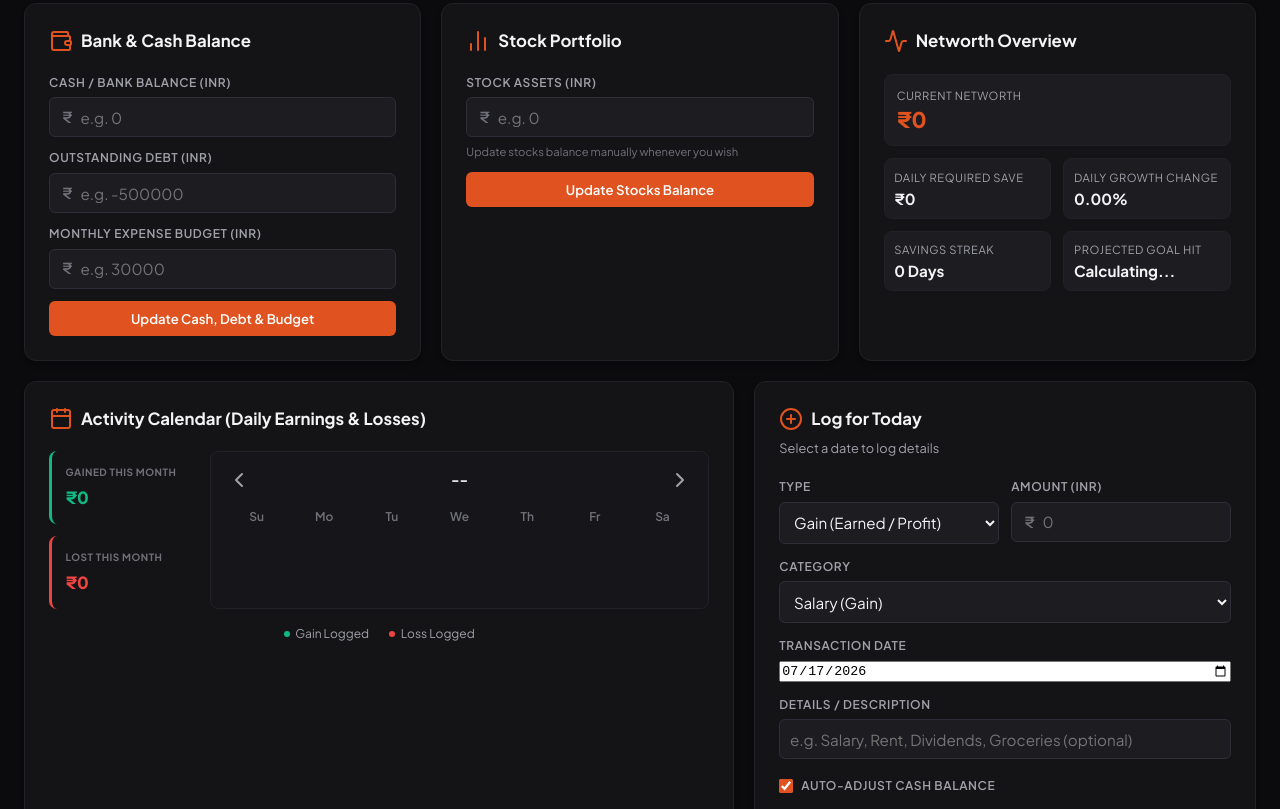
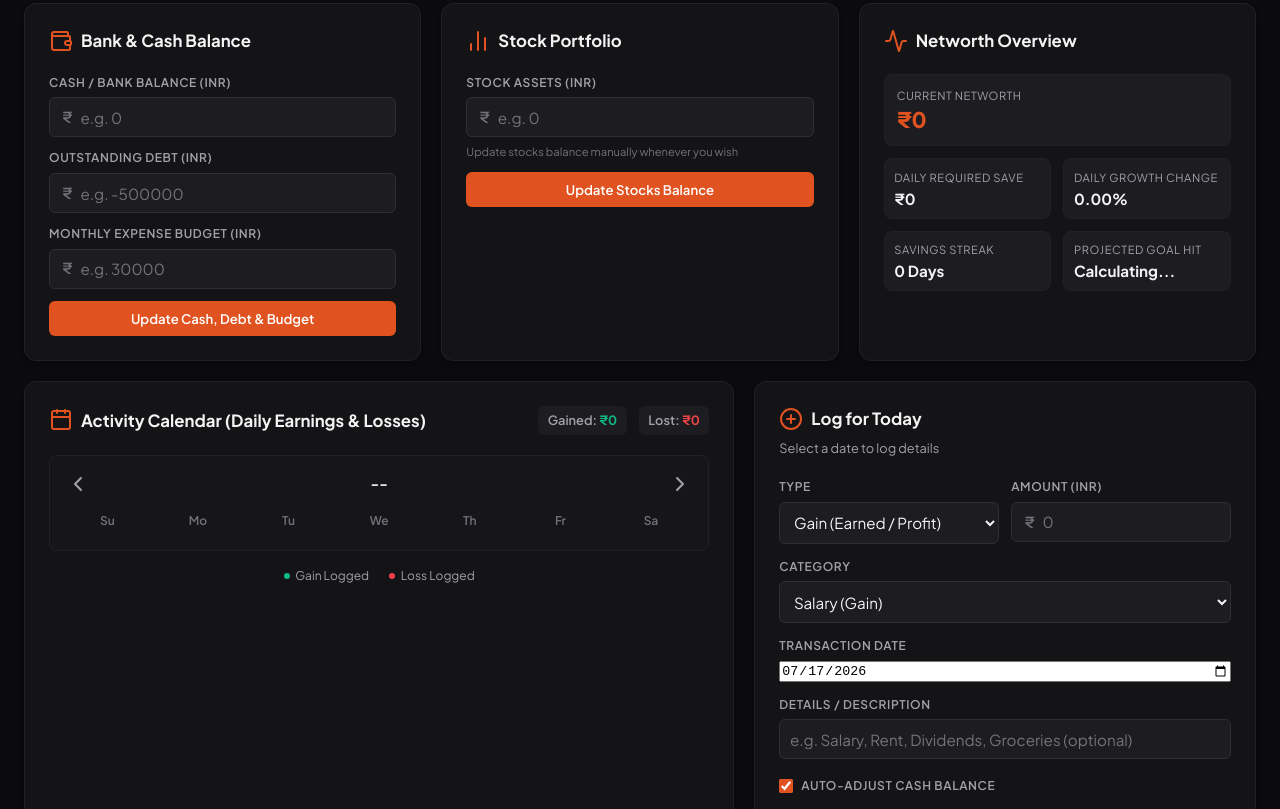
Before and after one commit to Samandreasxxxxx/Finance-Tracker, a website built with Vite: page index.html in a window 1280 px wide. Shown: the part 406-1215 px from the top of the page. Built offline with nearby package versions, Linux system fonts and the light colour scheme; files whose address does not match are found by name.

Commit message:
Reposition monthly gain and loss indicators to the top right of the Activity Calendar header

```diff
--- a/index.html
+++ b/index.html
@@ -195,24 +195,18 @@
 
       <!-- Calendar Log Section -->
       <section class="grid-col-7 card calendar-card">
+        <div class="calendar-header-row">
           <h3 class="card-title">
             <i data-lucide="calendar" class="orange-text"></i>
             Activity Calendar (Daily Earnings & Losses)
           </h3>
-
-        <!-- Calendar Widget Grid Split -->
-        <div class="calendar-widget-wrapper">
-          <div class="calendar-sidebar">
-            <div class="cal-stat-box gain">
-              <span class="cal-stat-label">Gained This Month</span>
-              <span class="cal-stat-value" id="cal-month-gain">₹0</span>
-            </div>
-            <div class="cal-stat-box loss">
-              <span class="cal-stat-label">Lost This Month</span>
-              <span class="cal-stat-value" id="cal-month-loss">₹0</span>
+          <div class="calendar-mini-stats">
+            <span class="cal-mini-stat gain">Gained: <strong id="cal-month-gain">₹0</strong></span>
+            <span class="cal-mini-stat loss">Lost: <strong id="cal-month-loss">₹0</strong></span>
           </div>
         </div>
 
+        <!-- Calendar Widget -->
         <div class="calendar-widget">
           <div class="calendar-nav">
             <button id="prev-month" class="btn-icon"><i data-lucide="chevron-left"></i></button>
@@ -224,7 +218,6 @@
           </div>
           <div class="calendar-days" id="calendar-days-grid">
             <!-- Days injected by JS -->
-            </div>
           </div>
         </div>
 
--- a/style.css
+++ b/style.css
@@ -670,62 +670,44 @@ body {
   background-color: var(--danger-red);
 }
 
-.calendar-widget-wrapper {
+.calendar-header-row {
   display: flex;
-  gap: 1.25rem;
-  align-items: stretch;
-  margin-top: 0.5rem;
+  justify-content: space-between;
+  align-items: center;
+  margin-bottom: 1.25rem;
+  flex-wrap: wrap;
+  gap: 0.5rem;
 }
 
-.calendar-sidebar {
-  display: flex;
-  flex-direction: column;
-  gap: 0.75rem;
-  min-width: 140px;
-  justify-content: center;
+.calendar-header-row h3 {
+  margin-bottom: 0 !important;
 }
 
-.cal-stat-box {
-  background-color: var(--card-bg-light);
-  border: 1px solid var(--border-color);
-  border-radius: 8px;
-  padding: 0.85rem;
+.calendar-mini-stats {
   display: flex;
-  flex-direction: column;
-  gap: 0.35rem;
+  gap: 0.75rem;
+  font-size: 0.8rem;
+  font-weight: 600;
 }
 
-.cal-stat-box.gain {
-  border-left: 3px solid var(--success-green);
+.cal-mini-stat {
+  padding: 0.3rem 0.6rem;
+  border-radius: 6px;
+  background-color: var(--input-bg);
+  border: 1px solid var(--border-color);
+  color: var(--text-muted);
 }
 
-.cal-stat-box.loss {
-  border-left: 3px solid var(--danger-red);
-}
-
-.cal-stat-label {
-  font-size: 0.625rem;
-  color: var(--text-dark);
-  text-transform: uppercase;
-  font-weight: 700;
-  letter-spacing: 0.05em;
-}
-
-.cal-stat-value {
-  font-size: 1.05rem;
-  font-weight: 800;
-}
-
-.cal-stat-box.gain .cal-stat-value {
+.cal-mini-stat.gain strong {
   color: var(--success-green);
 }
 
-.cal-stat-box.loss .cal-stat-value {
+.cal-mini-stat.loss strong {
   color: var(--danger-red);
 }
 
 .calendar-widget {
-  flex: 1;
+  width: 100%;
 }
 
 .calendar-legend {
```
Lines whose indentation alone changed are shown as unchanged.
